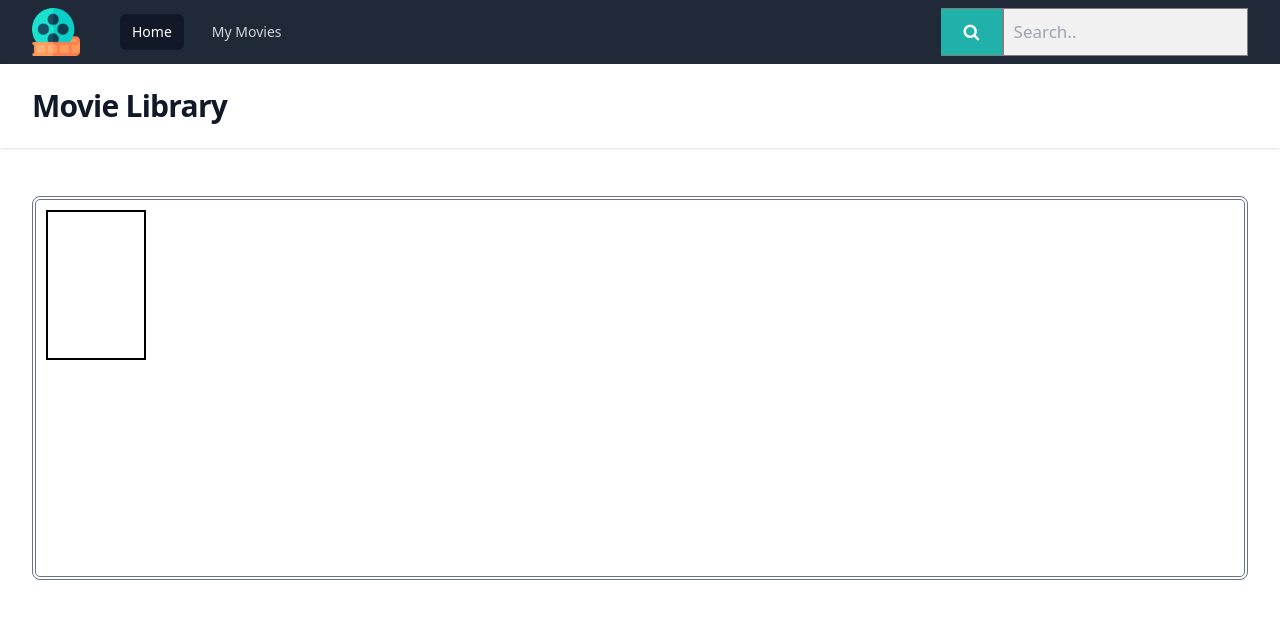
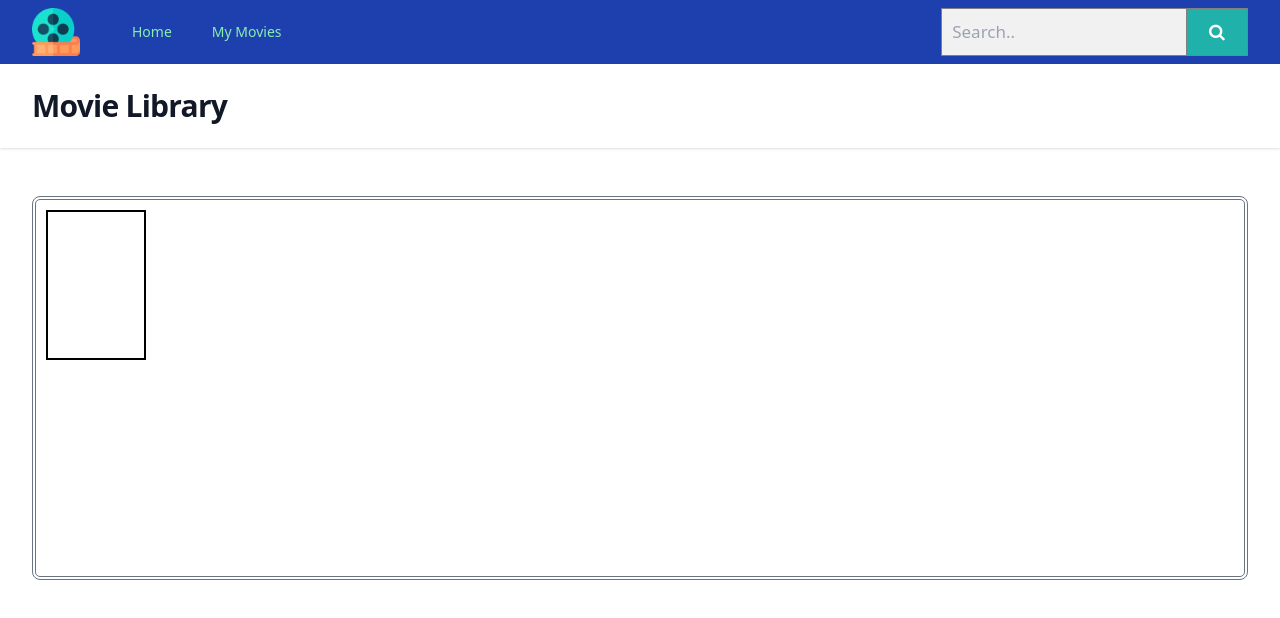
Before and after one commit to JanvierB1/The-Movie-Library, a plain HTML site: page index.html in a window 1280 px wide. Drawn offline with nearby package versions, Linux system fonts and the light colour scheme; no server answers.

Commit message:
add change color on search bar

```diff
--- a/assets/style.css
+++ b/assets/style.css
@@ -7,7 +7,7 @@
     padding: 10px;
     font-size: 17px;
     border: 1px solid grey;
-    float: right;
+    float: left;
     width: 80%;
     background: #f1f1f1;
   }
@@ -26,7 +26,7 @@
   }
 
   form.example button:hover {
-    background: pink;
+    background: silver;
   }
 
   /* Clear floats */
--- a/index.html
+++ b/index.html
@@ -10,7 +10,7 @@
 </head>
 <body>
     <div class="min-h-full">
-        <nav class="bg-gray-800">
+        <nav class="bg-blue-800">
           <div class="mx-auto max-w-7xl px-4 sm:px-6 lg:px-8">
             <div class="flex h-16 items-center justify-between">
               <div class="flex items-center">
@@ -20,9 +20,9 @@
                 <div class="hidden md:block">
                   <div class="ml-10 flex items-baseline space-x-4">
                     <!-- Current: "bg-gray-900 text-white", Default: "text-gray-300 hover:bg-gray-700 hover:text-white" -->
-                    <a href="#" class="bg-gray-900 text-white px-3 py-2 rounded-md text-sm font-medium" aria-current="page">Home</a>
+                    <a href="#" class="text-green-300 hover:bg-red-700 hover:text-white px-3 py-2 rounded-md text-sm font-medium">Home</a>
 
-                    <a href="#" class="text-gray-300 hover:bg-gray-700 hover:text-white px-3 py-2 rounded-md text-sm font-medium">My Movies</a>
+                    <a href="#" class="text-green-300 hover:bg-red-700 hover:text-white px-3 py-2 rounded-md text-sm font-medium">My Movies</a>
                     <!-- Load icon library -->
 
 
```
